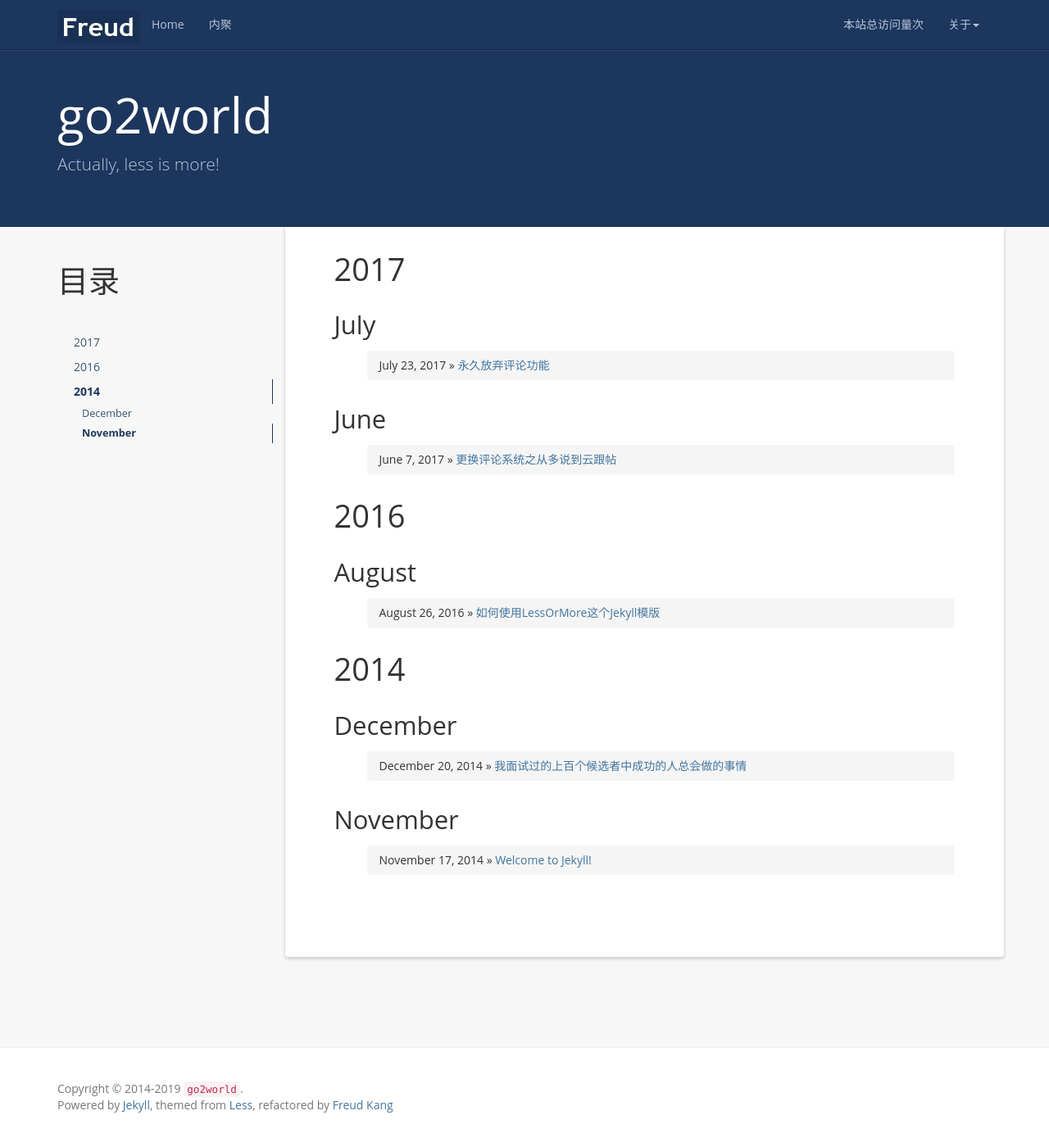
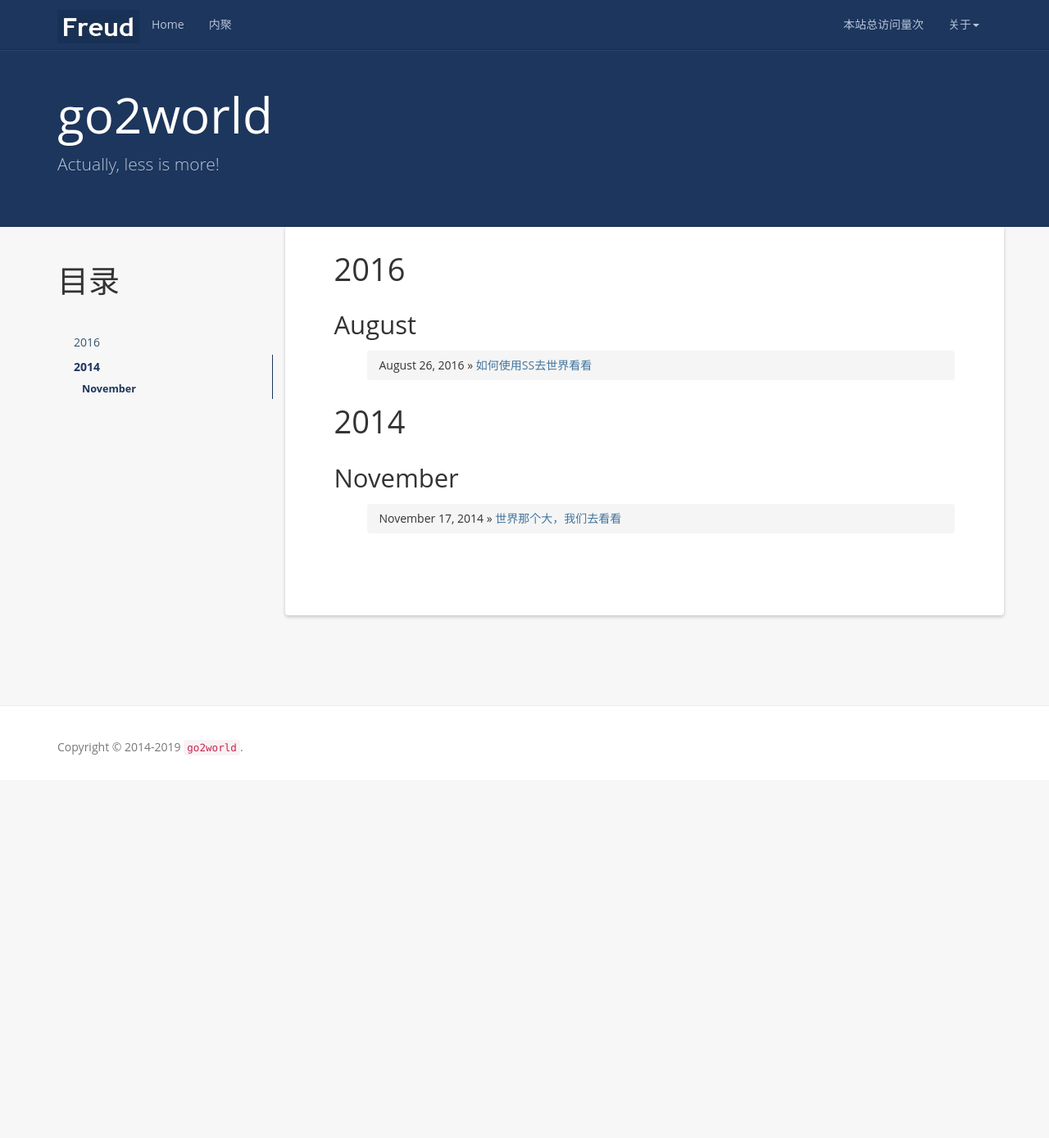
Before and after one commit to go2world/ss, a Jekyll site: the page built from docs/index.html, in a window 1280 px wide and 1389 px high. Shown: the whole window at 82% size. Built offline with Jekyll 4.4.1, drawn with Linux system fonts in a browser that asks for light colours; nearby versions of some CDN libraries; a script that is not in the unit is left out; the list of posts is cut into pages by our own code; comment, search, counter and statistics services are not loaded; part of the change alters nothing that is shown.

Commit message:
fist commit

```diff
--- a/docs/_includes/footer.html
+++ b/docs/_includes/footer.html
@@ -1,7 +1,6 @@
 <footer class="footer" role="contentinfo">
 	<div class="container">
 		<p class="copyright">Copyright &copy; 2014-{{ site.time | date: '%Y' }} <a href="{{site.resume_site}}"><code>{{ site.author }}</code></a>.</p>
-		<p>Powered by <a href="http://jekyllrb.com">Jekyll</a>, themed from <a href="http://lesscss.cn/">Less</a>, refactored by <a href="http://www.hifreud.com/">Freud Kang</a></p>
 	</div>
 </footer>
 
--- a/docs/_posts/2014-11-17-welcome-to-jekyll.md
+++ b/docs/_posts/2014-11-17-welcome-to-go2world.md
@@ -1,19 +1,18 @@
 ---
 layout: post
-title:  "Welcome to Jekyll!"
+title:  "世界那个大，我们去看看"
 date:   2014-11-17 13:31:01 +0800
-categories: jekyll
-tag: jekyll
+categories: 教程
+tag: 教程
 ---
 
 * content
 {:toc}
 
 
-First POST build by Jekyll.
 
 
-诫子书				{#zhugeliang}
+诫子书
 ------------------------
 
 ![诫子书]({{ '/styles/images/jiezishu.jpg' | prepend: site.baseurl  }})
@@ -24,8 +23,3 @@ First POST build by Jekyll.
 
 夫君子之行，静以修身，俭以养德。非淡泊(澹泊)无以明志，非宁静无以致远。夫学须静也，才须学也。非学无以广才，非志无以成学。淫慢则不能励精，险躁则不能冶性。
 年与时驰，意与日去，遂成枯落，多不接世，悲守穷庐，将复何及！
-
-
-[jekyll]:      http://jekyllrb.com
-[jekyll-gh]:   https://github.com/jekyll/jekyll
-[jekyll-help]: https://github.com/jekyll/jekyll-help
--- a/docs/_posts/2014-12-20-I-ve-Interviewed-100s-of-Candidates-and-the-Ones-I-Hire-Always-Do-This.markdown
+++ /dev/null
@@ -1,45 +0,0 @@
----
-layout: post
-title:  我面试过的上百个候选者中成功的人总会做的事情
-date:   2014-12-20 20:05:00 +0800
-categories: 翻译文章
-tag: interview
----
-
-* content
-{:toc}
-
-
-本文翻译自[Linked In](https://www.linkedin.com/)，作者Minal Mehta
-
-原文地址 [I’ve Interviewed 100s of Candidates and the Ones I Hire Always Do This](http://www.linkedin.com/pulse/20141002164029-1473578-how-to-win-an-interview-before-it-starts?midToken=AQH6jyhMOpWb0g&trk=eml-b2_content_ecosystem_digest-recommended_articles-74-null&fromEmail=fromEmail&ut=3Sa86TzhqLj6s1)
-
-
-面试是很有压力的一件事，通常，你只有不到一个小时的时间来使面试官相信你是所有候选者中最合适那一个。这个面试官很有可能还会在当天面试其他的候选者并且还有其他的事情要做。那你如何才能够脱颖而出呢。
-
-充分的准备，知道哪些事情是想要让面试官知道的。			{#prepare}
-====================================
-
-通过上百个我做组织的面试者们，我发现最合适的那些面试者永远都是表达最清晰的。
-
-所有人都知道充足的准备是必要的，但是如何准备是极其重要的，许多人会准备一份面试题和答案的合集，这导致一部分人在遇到合集以外的问题的时候会恐慌（我见过许多人恐慌或者说“这是一个好问题”，当我面试别人或者帮助那些学生准备面试的时候）
-
-以下是我的建议：以最近的记忆最清晰的工作流程开始。通过阅读他们的信息或者询问那些你知道的在这工作的朋友来调查面试的公司和职位，了解他们正在寻找一个拥有什么样能力和文化的人
-
-了解自己，你自己最擅长什么？怎么让你自身如何与公司正在找的人相匹配？这个过程会让你有一个清晰的定位，知道这个公司的职位是不是真的适合你。假设是的，你的自身能力跟这个职位相匹配，你同样知道自己的不足在哪。
-
-从你过往工作经历中找出你突出的贡献，那些你已经确定了你的能力和工作要求相交集的部分。并且，找出一些事情来证明你可以改善你不足的方面。通常，你想出来的这几件事件可以重新组装利用来彰显不同方面的能力。
-
-了解你的听众，组织你的回答语言。			{#learn}
-====================================
-
-我推荐使用排序的组织来确保你的面试官可以理解你的表述。我是STAR方法的忠实粉丝：Situation处境（场景再现），Task任务（必须要做到的），Action行动（你实际做的），Result结果（发生了什么）
-
-场景再现是最重要的，虽然你很清楚发生了什么，但是面试官不知道，花些时间来确保他们可以设身处地的知道当时的情况。如果你不这么做，剩下的故事将是对牛弹琴。
-
-我个人也一直将同样的方法用在各种面试中。“如果你处在一个特定的情境下，你会怎么做？” 花点时间去建立一个共享的空间，让面试官了解情况，然后你们才能一起来聊需要做什么。
-
-保持冷静，记住这次面试是双向的。			{#keep-calm}
-====================================
-
-深呼吸然后记住这只是一次谈话，面试官给你一个评价是很重要的，但是同样重要的是你也要给面试官一个评价，并且确认这是你想要工作的地方。
--- a/docs/_posts/2016-08-27-how-to-use-this-jekyll-theme.md
+++ b/docs/_posts/2016-08-27-how-to-use-ss.md
@@ -1,6 +1,6 @@
 ---
 layout: post
-title:  如何使用LessOrMore这个Jekyll模版
+title:  如何使用SS去世界看看
 date:   2016-08-27 01:08:00 +0800
 categories: document
 tag: 教程
--- a/docs/_posts/2017-06-08-change-the-comment-provider-to-yuntentie.md
+++ /dev/null
@@ -1,68 +0,0 @@
----
-layout: post
-title:  更换评论系统之从多说到云跟帖
-date:   2017-06-08 00:00:00 +0800
-categories: document
-tag: 教程
----
-
-* content
-{:toc}
-
-
-挥别			{#say-goodbyte}
-====================================
-
-从14年博客搭建起来，一直使用的是多说，期间很多人给我留言，有通过我的博客学到技术的，也有看到我博客模板然后拿去使用的，总之也积累了一定的评论量。期间想换Disqus，那时候还没有被墙，不过由于Disqus是国外产品，本地化做的不是很好。所以一直以来仰仗着多说来支撑着博客的评论。不过好景不长。也就大约17年的三月份左右，查看博客的时候，看到评论框上面有一个小链接，点击之后才知道6月1日，多说要永久的关闭了。前前后后使用了不到三年吧。还真的有那么点感情了，所以刚看到这个消息的时候还是很震惊的。不过也可以理解，一个无法成功商业化的项目，最后的结局也无非就是这样。但是由于心里的一些不舍，也就一直没有将多说替换下去，一直等到6月1号上班的那天早上10点多，我上线博客查看的时候还是正常可运行的。不过到6月2号，多说的域名就彻底无法访问了。这才知道，多说是真的走了！感谢这三年来的一路相伴，感谢多说团队曾经做过的努力。
-
-
-选择			{#choose}
-====================================
-
-这几天就一直在寻找一个新的第三方品论，可供考虑的也无非就是畅言，友言，Disqus，云跟帖。
-
-畅言要求必须有备案，这个不太好搞，所以就放弃了。
-
-友言貌似也不稳定，今天查看他的服务的时候502了。
-
-Disqus被墙，而我又极少翻墙。所以也不再考虑之列，最后也就只能选择云跟帖了。
-
-
-网易云跟帖			{#yungentie}
-====================================
-
-由于云跟帖跟多说有一些小区别。对多说来说，安装完成之后，注册站点跟实际使用域名并没有硬性的要求必须一致，所以写完之后无论在什么地方都可以执行，而网易的这个云跟帖不同的是，会在每次页面加载的时候先获取当前访问的域名，然后跟你注册云跟帖时候的域名做检查，一致的话会放行并正确显示评论系统，不一致就会直接返回错误码，并且在页面不会显示任何内容。
-
-所以，以后想要使用本Jekyll模板的小盆友们，`一定要记得修改自己的云跟帖导入代码`，才能让自己博客的评论系统生效。具体步骤如下：
-
-登录云跟帖			{#login-yungentie}
----------------------
-
-使用自己的账号登录[https://gentie.163.com/](https://gentie.163.com/)，然后点击右上角的`后台管理`
-
-![/styles/images/yungentie/01.png]({{ '/styles/images/yungentie/01.png' | prepend: site.baseurl  }})
-
-初始化			{#init-yungentie}
----------------------
-
-如果是第一次登录云跟帖会提示完善站点基本信息。
-
-![/styles/images/yungentie/01.png]({{ '/styles/images/yungentie/02.png' | prepend: site.baseurl  }})
-
-完成之后点击`获取代码`，选择合适的皮肤进行设置，本博客是蓝色，固定位置。
-
-![/styles/images/yungentie/01.png]({{ '/styles/images/yungentie/03.png' | prepend: site.baseurl  }})
-
-复制引入代码			{#import-yungentie}
----------------------
-
-点击`WEB代码`, 在右侧的`跟贴完整模块代码(Web单独版)`中复制展示框中的代码
-
-![/styles/images/yungentie/01.png]({{ '/styles/images/yungentie/04.png' | prepend: site.baseurl  }})
-
-修改模板代码			{#change-template-code}
----------------------
-
-修改`_includes/LessOrMore/comments-providers/yungentie`文件中的内容，将文件中的代码全部删除，并粘贴刚刚从云跟帖网站复制的代码。
-
-![/styles/images/yungentie/01.png]({{ '/styles/images/yungentie/05.png' | prepend: site.baseurl  }})
--- a/docs/_posts/2017-07-24-abandon-the-comment-feature.md
+++ /dev/null
@@ -1,36 +0,0 @@
----
-layout: post
-title:  永久放弃评论功能
-date:   2017-07-24 00:00:00 +0800
-categories: document
-tag: 教程
----
-
-* content
-{:toc}
-
-
-云跟帖			{#yungentie}
-====================================
-
-看了下历史记录，在6月8号切换的云跟帖，未到一个月，7月6号，云跟帖也宣告结束了。
-
-![/styles/images/abandon-comments/yungentie-abandon.png]({{ '/styles/images/abandon-comments/yungentie-abandon.png' | prepend: site.baseurl  }})
-
-撇开第三方评论系统的盈利与否不谈，我好像发现了什么不得了的事情，就是我用什么，就死什么。
-
-我用Disqus，被墙了；用多说，关停了；用云跟帖，挂了。
-
-
-选择 - 回归			{#back-to-begin}
-====================================
-
-当看到云跟帖要关停的消息的时候，首先想的是还有什么替代方案。
-
-考虑了好久，觉得对现在的第三方评论系统都没什么信任感，基于我用什么死什么，我也不想再祸害一个新的好项目了。并且细细想来，我写这个博客的初衷是记录一些我在工作或者学习中遇到或者学到的知识，随着年岁的增长，记忆力直线下降，所以只是拿博客当作一个在线的技术日记记录工具，供我能够随时方便地找到那些我已经遗忘细节的知识点，并没有想过什么著书立传之类的事情。
-
-能帮到别人固然是好的，不过归根结底是给自己一个方便查阅的平台。
-
-所以最后的决定是彻底放弃评论功能。如果有人在看我的博客的时候有什么问题，依然可以到github开issue来提问。由于去github开issue相对还是有点技术含量(全球最大的同性交友平台还是技术人员的主场)，这样还屏蔽掉了大部分的灌水或者垃圾评论。
-
-所以，别了，评论功能！
```
